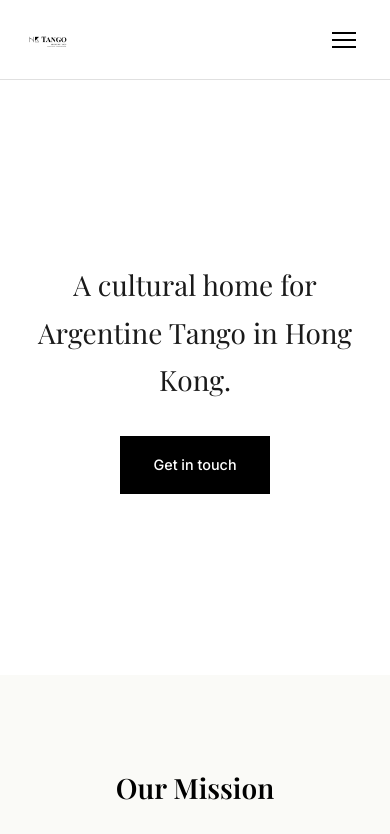
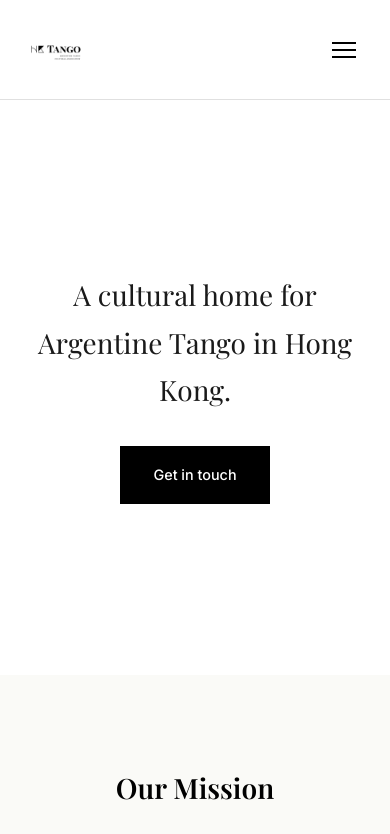
Before and after one commit to tortireloaded/hktango, a plain HTML site: page index.html in a window 390 px wide. Shown: the top 834 px of the page. Drawn offline with nearby package versions, Linux system fonts and the light colour scheme.

Commit message:
Increase header logo size: 56px→80px desktop, 48px→64px mobile; bump header-height to fit

```diff
--- a/style.css
+++ b/style.css
@@ -31,7 +31,7 @@
 
     /* Layout */
     --max-width: 1200px;
-    --header-height: 80px;
+    --header-height: 100px;
 
     /* Transitions */
     --transition-fast: 0.2s ease;
@@ -161,16 +161,16 @@ p:last-child {
 
 .logo-image {
     display: block;
-    height: 56px;
+    height: 80px;
     width: auto;
-    max-width: 220px;
+    max-width: 280px;
     object-fit: contain;
 }
 
 @media (max-width: 767px) {
     .logo-image {
-        height: 48px;
-        max-width: 180px;
+        height: 64px;
+        max-width: 220px;
     }
 }
 
@@ -530,7 +530,7 @@ p:last-child {
    -------------------------------------------------------------------------- */
 @media (min-width: 1280px) {
     :root {
-        --header-height: 100px;
+        --header-height: 120px;
     }
 
     h1 {
```
